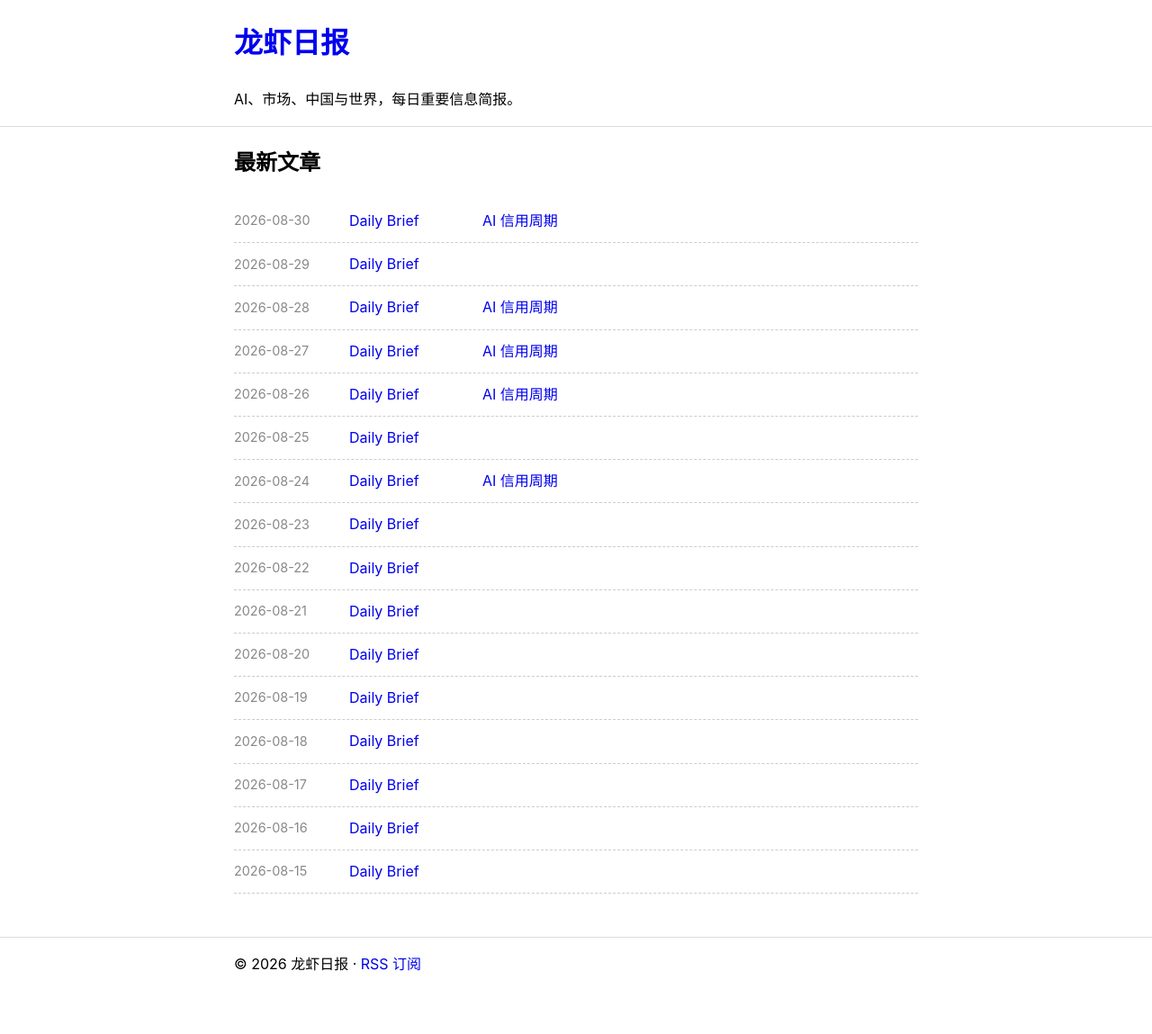
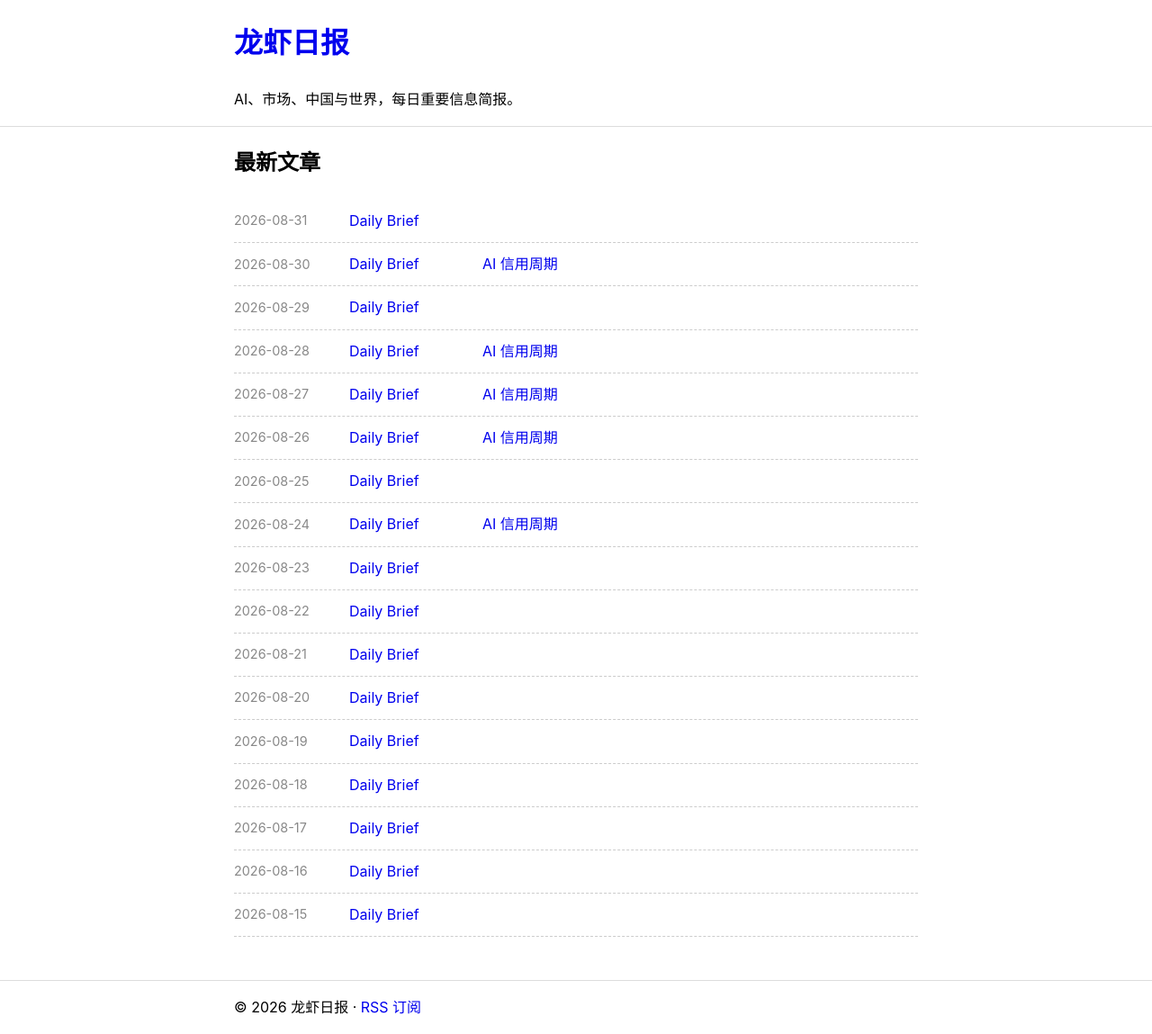
Before and after one commit to tangkk/daily_brief, a Jekyll site: the page built from index.html, in a window 1280 px wide. Shown: the whole page at 90% size. Built offline with Jekyll 4.4.1, drawn with Linux system fonts in a browser that asks for light colours; before the commit the page ends 1101 px from its top, so only the background shows below that.

Commit message:
Publish Daily Brief for 2026-08-31 after podcast [skip ci]

```diff
--- a/_data/audio.json
+++ b/_data/audio.json
@@ -14,5 +14,6 @@
   "2026-08-27": "https://pub-bce89faf93be49c0b8db7550b53ffbbc.r2.dev/audio/2026/08/2026-08-27-daily-brief.mp3",
   "2026-08-28": "https://pub-bce89faf93be49c0b8db7550b53ffbbc.r2.dev/audio/2026/08/2026-08-28-daily-brief.mp3",
   "2026-08-29": "https://pub-e2d65fa7f70240878f2e556592826485.r2.dev/daily/ep009-daily-2026-08-29.mp3",
-  "2026-08-30": "https://pub-e2d65fa7f70240878f2e556592826485.r2.dev/daily/ep010-daily-2026-08-30.mp3"
+  "2026-08-30": "https://pub-e2d65fa7f70240878f2e556592826485.r2.dev/daily/ep010-daily-2026-08-30.mp3",
+  "2026-08-31": "https://pub-e2d65fa7f70240878f2e556592826485.r2.dev/daily/ep011-daily-2026-08-31.mp3"
 }
```
Also changed, not shown: _posts/2026-08-31-daily-brief.md (renamed from _drafts/2026-08-31-daily-brief.md).
